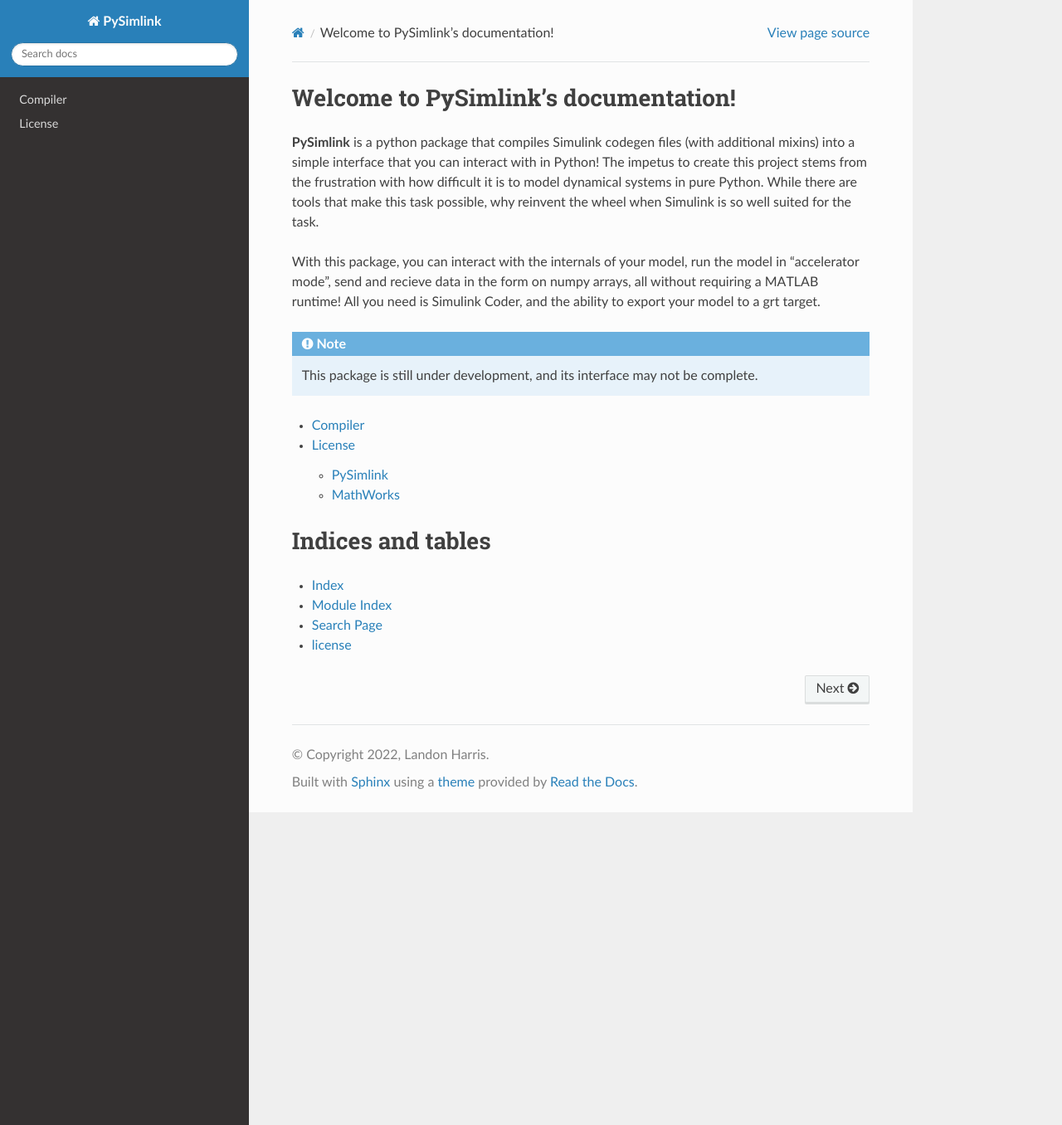
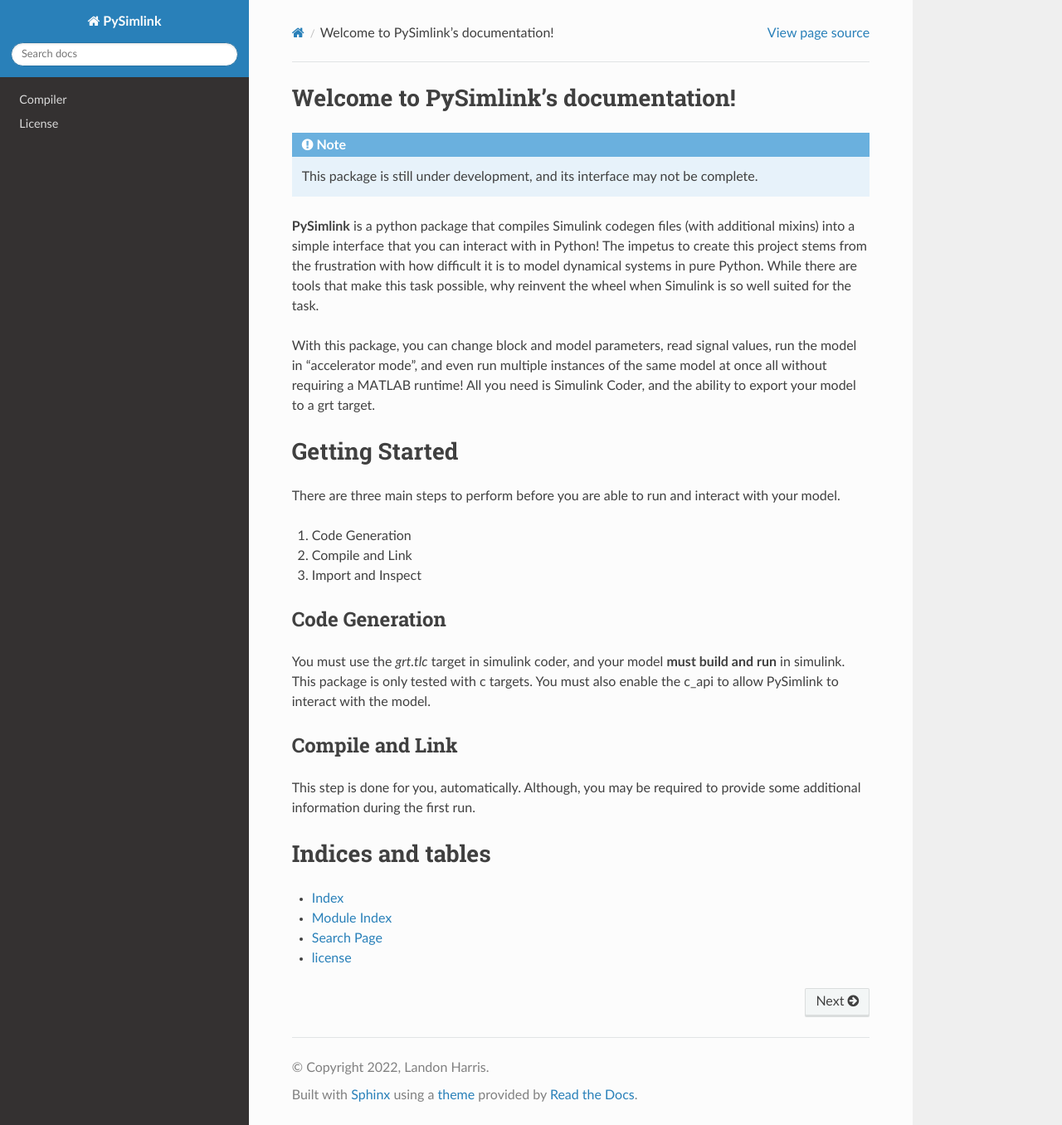
Before and after one commit to lharri73/PySimlink, a Sphinx documentation site: the page built from docs/index.rst, in a window 1280 px wide and 1356 px high. Shown: the whole window at 83% size. Built offline with Sphinx 7.4.7 and the Read the Docs theme 2.0.0, drawn with Linux system fonts in a browser that asks for light colours.

Commit message:
update docs. add wheel build

```diff
--- a/docs/index.rst
+++ b/docs/index.rst
@@ -5,6 +5,15 @@
 
 Welcome to PySimlink's documentation!
 =====================================
+.. toctree::
+   :maxdepth: 2
+   :hidden:
+
+   src/autodoc
+   src/license
+
+.. note::
+   This package is still under development, and its interface may not be complete.
 
 **PySimlink** is a python package that compiles Simulink codegen files (with additional
 mixins) into a simple interface that you can interact with in Python! The impetus to
@@ -12,19 +21,30 @@ create this project stems from the frustration with how difficult it is to model
 systems in pure Python. While there are tools that make this task possible, why reinvent the
 wheel when Simulink is so well suited for the task.
 
-With this package, you can interact with the internals of your model, run the model in
-"accelerator mode", send and recieve data in the form on numpy arrays, all without requiring
-a MATLAB runtime! All you need is Simulink Coder, and the ability to export your model to
+With this package, you can change block and model parameters, read signal values,
+run the model in "accelerator mode", and even run multiple instances of the same
+model at once all without requiring a MATLAB runtime! All you need is Simulink Coder, and the ability to export your model to
 a grt target.
 
-.. note::
-   This package is still under development, and its interface may not be complete.
+Getting Started
+================
+There are three main steps to perform before you are able to run and interact
+with your model.
 
-.. toctree::
-   :maxdepth: 2
+#. Code Generation
+#. Compile and Link
+#. Import and Inspect
 
-   src/autodoc
-   src/license
+Code Generation
+---------------
+You must use the `grt.tlc` target in simulink coder, and your model **must build and run**
+in simulink. This package is only tested with c targets. You must also enable the c_api
+to allow PySimlink to interact with the model.
+
+Compile and Link
+----------------
+This step is done for you, automatically. Although, you may be required to provide some
+additional information during the first run.
 
 Indices and tables
 ==================
--- a/pyproject.toml
+++ b/pyproject.toml
@@ -1,3 +1,6 @@
+[project]
+requires-python = ">=3.6"
+
 [tool.black]
 line-length = 100
 target-version = ['py36', 'py37', 'py38']
```
Also changed, not shown: Readme.md (+13 -5 lines), 3 other files.
